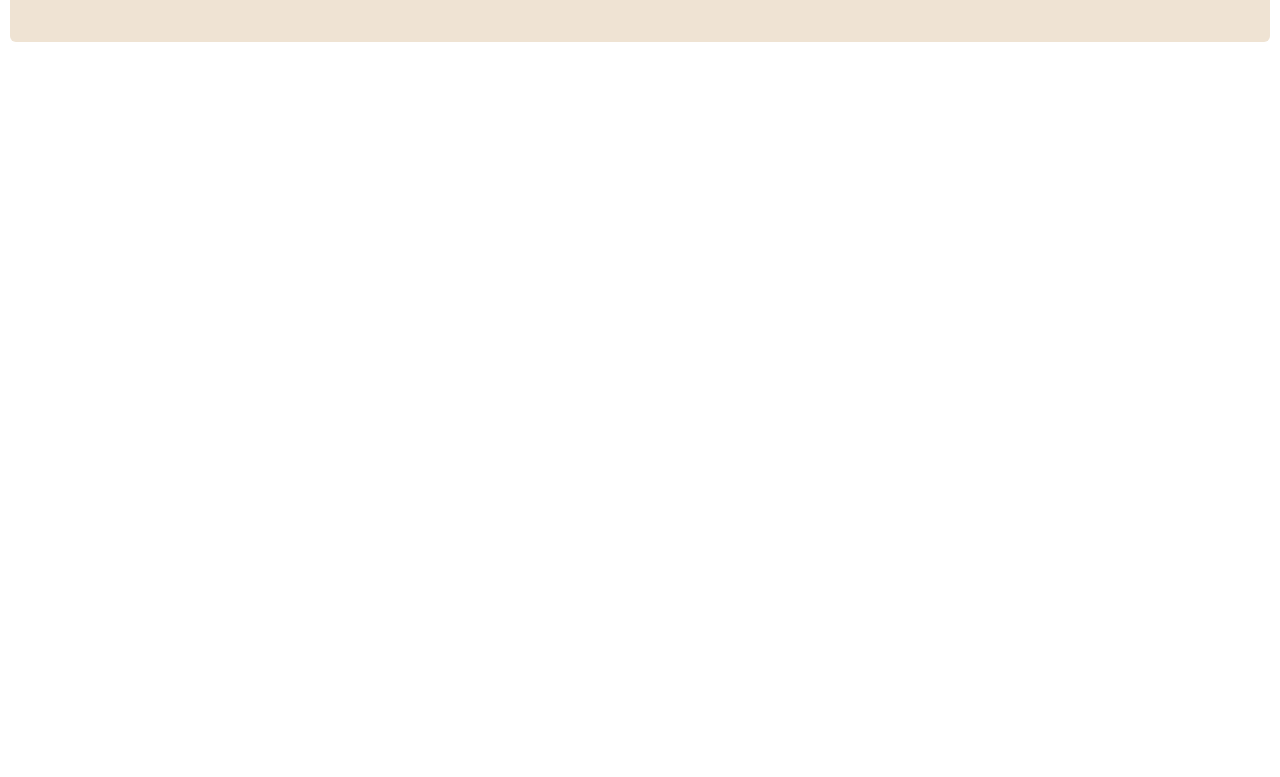
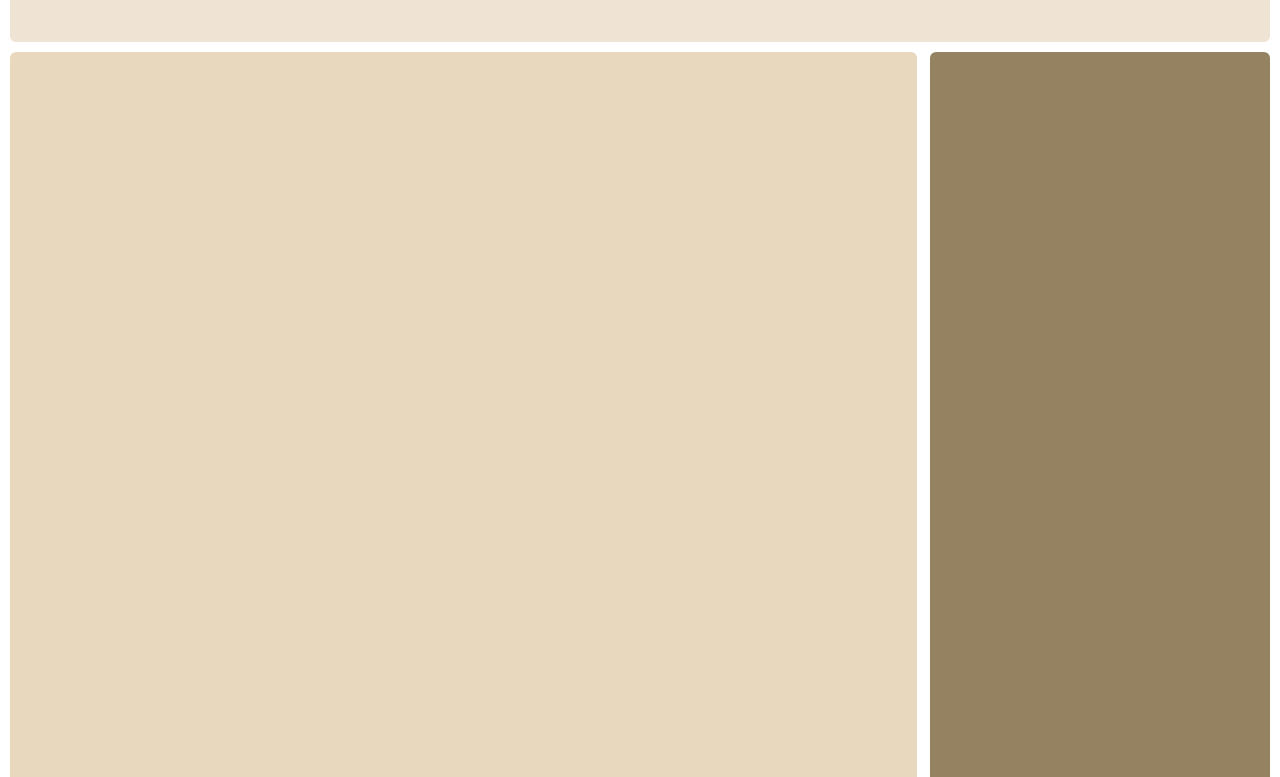
Before and after one commit to EvelynOliveira1200/Aula-01-HTML, a plain HTML site: page index.html in a window 1280 px wide. Shown: the part 118-895 px from the top of the page. Before the commit the page ends 800 px from the top, so only its background shows below. Drawn offline with Linux system fonts and the light colour scheme.

Commit message:
feat: create main and aside section styles

```diff
--- a/assets/styles.index.css
+++ b/assets/styles.index.css
@@ -27,3 +27,27 @@ header {
     justify-content: center;
     align-items: center;
 }
+
+#principal {
+    border-radius: 6px;
+    height: 800px;
+    margin: 10px 0;
+    display: flex;
+    flex-direction: row;
+    justify-content: space-between;
+
+}
+
+main {
+    background-color: #a96e0844;
+    border-radius: 6px;
+    height: 100%;
+    width: 72%;
+}
+
+aside {
+    background-color:  #563804a0;
+    border-radius: 6px;
+    height: 100%;
+    width: 27%;
+}
```
